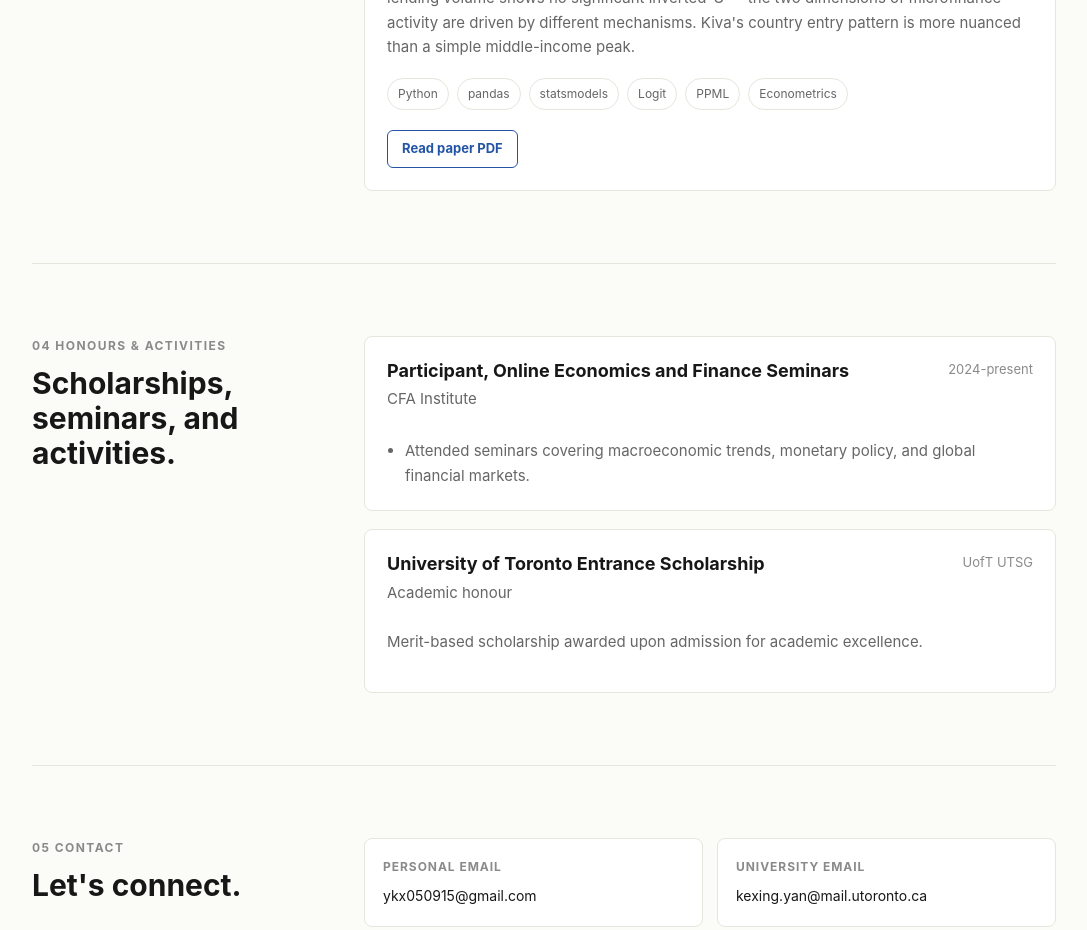
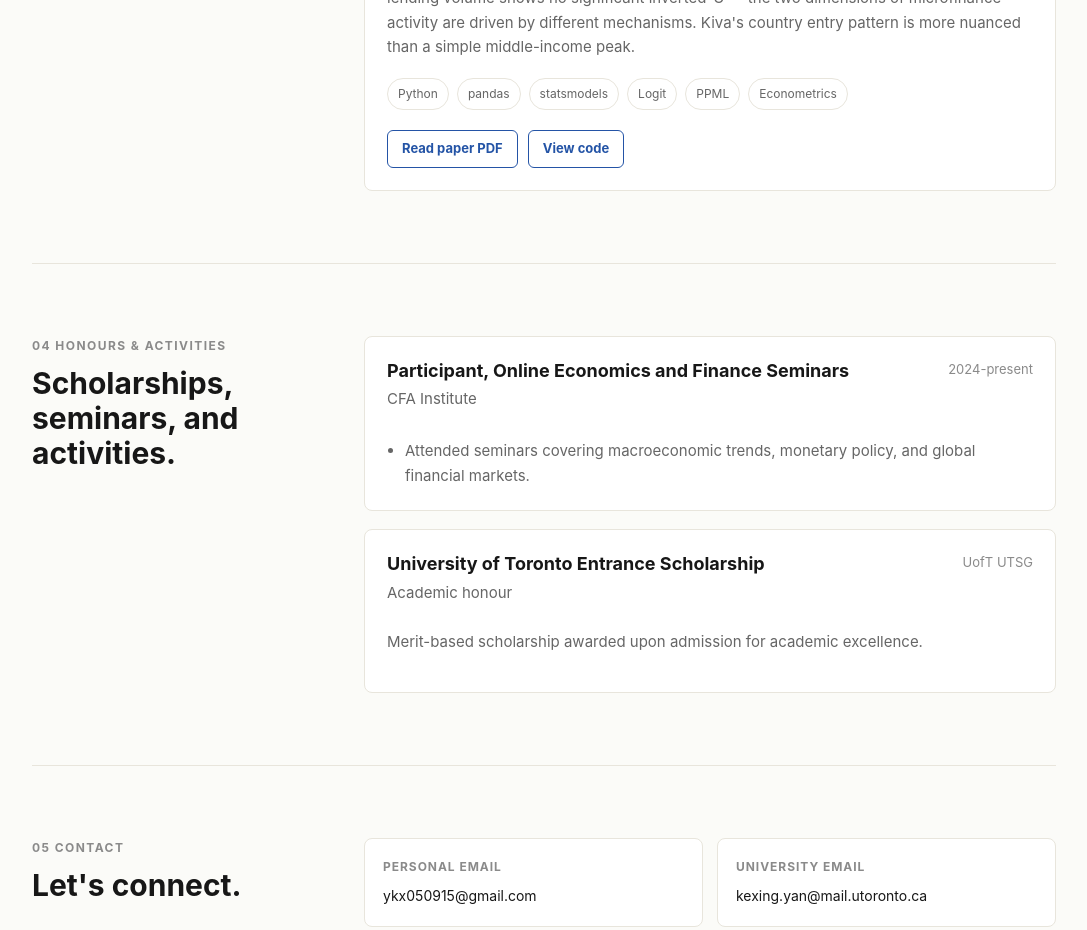
Before and after one commit to KexingYan/KexingYan.github.io, a plain HTML site: page index.html in a window 1280 px wide. Shown: the part 2060-2990 px from the top of the page, without its empty margins (96-1183 px from the left). Drawn offline with Linux system fonts and the light colour scheme.

Commit message:
Add code repository link to research paper

```diff
--- a/index.html
+++ b/index.html
@@ -705,13 +705,7 @@
             </div>
             <div class="item-actions">
               <a class="paper-link" href="papers/the-quantity-and-size-of-microloans.pdf" target="_blank" rel="noreferrer" data-i18n="research.readPaper">Read paper PDF</a>
-              <!-- TODO: repo URL — BLOCKED. No confirmed public GitHub repo for the
-                   Kiva paper (the only known repo is the private GitHub Classroom
-                   one at github.com/ECO225-2026/eco225-project-KexingYan). When a
-                   public URL is provided, uncomment the anchor below, set href, and
-                   add a "research.viewCode": "查看代码" entry to translations.zh:
-              <a class="paper-link" href="REPO_URL" target="_blank" rel="noreferrer" data-i18n="research.viewCode">View code</a>
-              -->
+              <a class="paper-link" href="https://github.com/KexingYan/Essay" target="_blank" rel="noreferrer" data-i18n="research.viewCode">View code</a>
             </div>
           </article>
         </div>
@@ -855,6 +849,7 @@
           "research.abstract2": "单笔贷款规模与发展水平呈现显著的 U 型关系，而总放贷量并未呈现显著的倒 U 型——小额信贷活动的这两个维度由不同的机制驱动。Kiva 的国家进入模式比简单的中等收入峰值更为复杂。",
           "research.tagEconometrics": "计量经济学",
           "research.readPaper": "阅读论文 PDF",
+          "research.viewCode": "查看代码",
           // Experience
           "experience.kicker": "04 荣誉与活动",
           "experience.title": "奖学金、研讨会与活动。",
```
